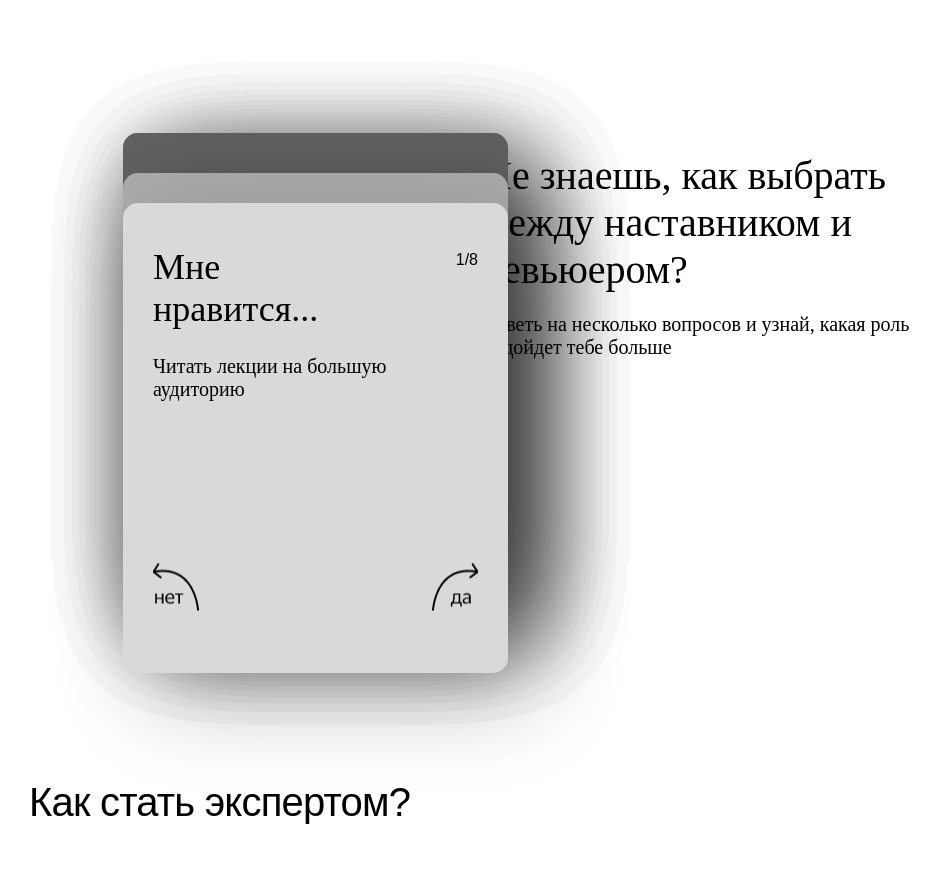
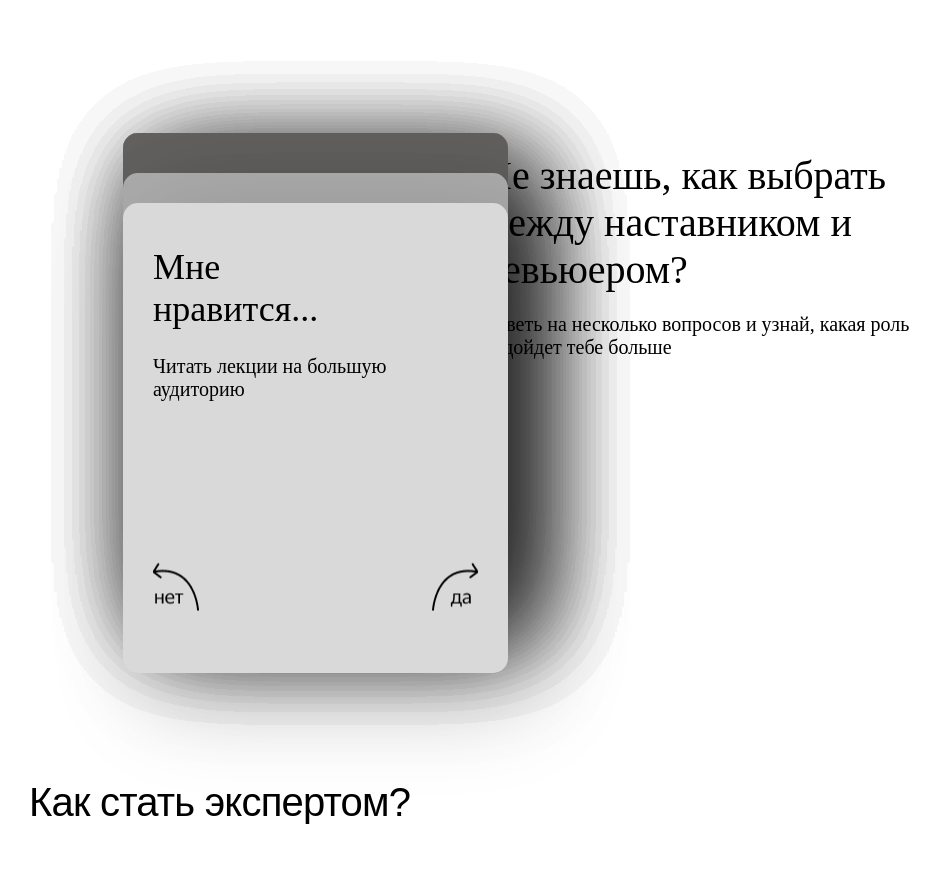
Before and after one commit to NurgaleevaDi/hr-landing, a React (Create React App) app: page / in a window 1280 px wide. Shown: the part 1440-2314 px from the top of the page, without its empty margins (79-1019 px from the left). Built offline with nearby package versions, Linux system fonts and the light colour scheme; no server answers.

Commit message:
feated quiz result

```diff
--- a/src/components/Quiz/Slider/Card/Card.css
+++ b/src/components/Quiz/Slider/Card/Card.css
@@ -12,49 +12,55 @@
 
 .card1 {
   background: #D9D9D9;
-  z-index: 8;
+  z-index: 15;
 }
 
 .card2 {
   top: calc(50% - 230px);
   background: #ABABAB;
-  z-index: 7;
+  z-index: 14;
 }
 
 .card3 {
   top: calc(50% - 270px);
   background: #636060;
-  z-index: 6;
+  z-index: 13;
 }
 
 .card4 {
   top: calc(50% - 270px);
   background: burlywood;
-  z-index: 5;
+  z-index: 12;
 }
 
 .card5 {
   top: calc(50% - 270px);
   background: blueviolet;
-  z-index: 4;
+  z-index: 11;
 }
 
 .card6 {
   top: calc(50% - 270px);
   background-color: pink;
-  z-index: 3;
+  z-index: 10;
 }
 
 .card7 {
   top: calc(50% - 270px);
   background-color: aqua;
-  z-index: 2;
+  z-index: 9;
 }
 
 .card8 {
   top: calc(50% - 270px);
   background-color: yellowgreen;
-  z-index: 1;
+  z-index: 8;
+}
+
+.card9 {
+  top: calc(50% - 270px);
+  background-color: yellowgreen;
+  z-index: 7;
 }
 
 .card__rotate_left {
--- a/src/components/Quiz/Slider/Card/Card.js
+++ b/src/components/Quiz/Slider/Card/Card.js
@@ -1,8 +1,11 @@
+/* eslint-disable no-shadow */
 /* eslint-disable react/prop-types */
 import { useState, React } from 'react';
 import './Card.css';
 
-const Card = ({ num, text }) => {
+const Card = ({
+  num, text, setNo, setYes, yes, no, title
+}) => {
   const [hideLeft, setHideLeft] = useState(false);
   const [hideRight, setHideRight] = useState(false);
 
@@ -16,16 +19,28 @@ const Card = ({ num, text }) => {
     return `card card${i + 1}`;
   };
 
+  const handleLeftBtn = () => {
+    setHideLeft(!hideLeft);
+    setNo((no) => no + 1);
+  };
+
+  const handleRiggnBtn = () => {
+    setHideRight(!hideRight);
+    setYes((yes) => yes + 1);
+  };
+
+  console.log(`${yes} yes`);
+  console.log(`${no} no`);
   return (
   <li className={handleBtns(num)}>
     <div className="card__text-wrapper">
-      <h3 className="card__title">Мне нравится...</h3>
-      <p className="card__nums">{`${num + 1}/8`}</p>
+      <h3 className="card__title">{title}</h3>
+      {num < 0 ? <p className="card__nums">{`${num + 1}/8`}</p> : null}
     </div>
     <p className="card__text">{text}</p>
     <div className="card__buttons-wrapper">
-      <button onClick={() => setHideLeft(!hideLeft)} className="card__button card__btn_left" />
-      <button onClick={() => setHideRight(!hideRight)} className="card__button card__btn_right" />
+      <button onClick={handleLeftBtn} className="card__button card__btn_left" />
+      <button onClick={handleRiggnBtn} className="card__button card__btn_right" />
     </div>
   </li>
   );
--- /dev/null
+++ b/src/components/Quiz/Slider/Result/Result.css
@@ -0,0 +1,50 @@
+.result {
+  position: absolute;
+  top: calc(50% - 270px);
+  width: 385px;
+  height: 470px;
+  box-shadow: 25px 25px 100px rgba(0,0,0,0.2);
+  border-radius: 15px;
+  transition: all 1.5s ease;
+  opacity: 1;
+  visibility: visible;
+  display: flex;
+  flex-direction: column;
+  align-items: center;
+}
+
+.result__title {
+  font-family: 'YS Text';
+  font-style: normal;
+  font-weight: 400;
+  font-size: 36px;
+  line-height: 42px;
+  margin: 43px 74px 139px 30px;
+}
+
+.result__btn {
+  width: 325px;
+  height: 60px;
+  padding: 0;
+  border-radius: 14px;
+  background-color: #262626;
+  color: #FFFFFF;
+  cursor: pointer;
+  transition: transform .4s ease;
+}
+
+.result_type_error {
+  background-color: #AAEBD2;
+}
+
+.result__btn:hover {
+  transform: scale(1.05);
+}
+
+.result_type_review {
+  background-color: #FBE5AA;
+}
+
+.result_type_teacher {
+  background-color: #AAEBD2;
+}
--- /dev/null
+++ b/src/components/Quiz/Slider/Result/Result.js
@@ -0,0 +1,21 @@
+/* eslint-disable react/prop-types */
+/* eslint-disable no-unused-vars */
+import React, { useState } from 'react';
+import './Result.css';
+
+const Result = ({
+  btnText, title, yes, no
+}) => {
+  const classes = yes > no ? 'result result_type_review' : 'result result_type_teacher';
+
+  return (
+  <li className={yes === 8 && no === 0 ? 'result result_type_error' : classes}>
+    <div style={(no === 8) ? { marginBottom: '107px' } : { marginBottom: '0' }} className="card__text-wrapper">
+      <p className="result__title">{ title }</p>
+    </div>
+    <button className="result__btn">{ btnText }</button>
+  </li>
+  );
+};
+
+export default Result;
--- a/src/components/Quiz/Slider/Slider.js
+++ b/src/components/Quiz/Slider/Slider.js
@@ -1,10 +1,39 @@
-import { React } from 'react';
+/* eslint-disable no-unused-vars */
+import { React, useState } from 'react';
 import Card from './Card/Card';
 import './Slider.css';
 import cardsList from './datas';
+import Result from './Result/Result';
 
-const Slider = () => (<ul className='slider' >
-  {cardsList.map((text, i) => <Card key={i} num={i} text={text} />)}
-</ul>);
+const Slider = () => {
+  const [yes, setYes] = useState(0);
+  const [no, setNo] = useState(0);
+
+  return (
+    <ul className='slider' >
+      {cardsList.map((text, i) => <Card key={i}
+       num={i} text={text} yes={yes} no={no} setNo={setNo} setYes={setYes} title='Мне нравится...' />)}
+      {yes === no || yes === 8 ? <Card yes={yes} no={no} setNo={setNo} setYes={setYes} title='У тебя больше двух лет практики?'
+      num={8} /> : null };
+      {no === 8 && yes === 0 ? <Result
+       btnText='Перейти к форме'
+        title='Кажется, мы запутались'
+          yes={yes}
+          no={no} /> : <Result
+          btnText={
+           yes > no
+             ? 'К вакансиям ревьюеров'
+             : 'К вакансиям наставников'
+           }
+           title={
+             yes > no
+               ? 'Рекомендуем присмотреться к позиции ревьюера'
+               : 'Рекомендуем присмотреться к позиции наставника'
+             }
+             yes={yes}
+             no={no} />}
+    </ul>
+  );
+};
 
 export default Slider;
```
